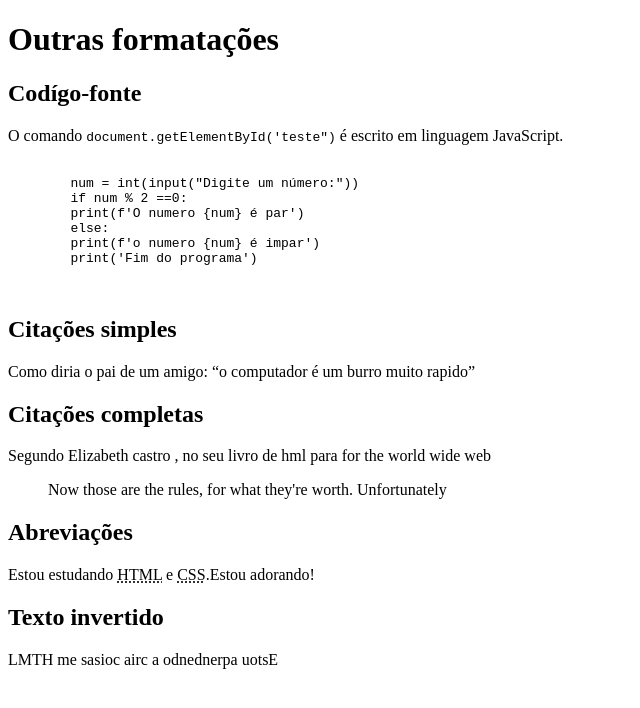
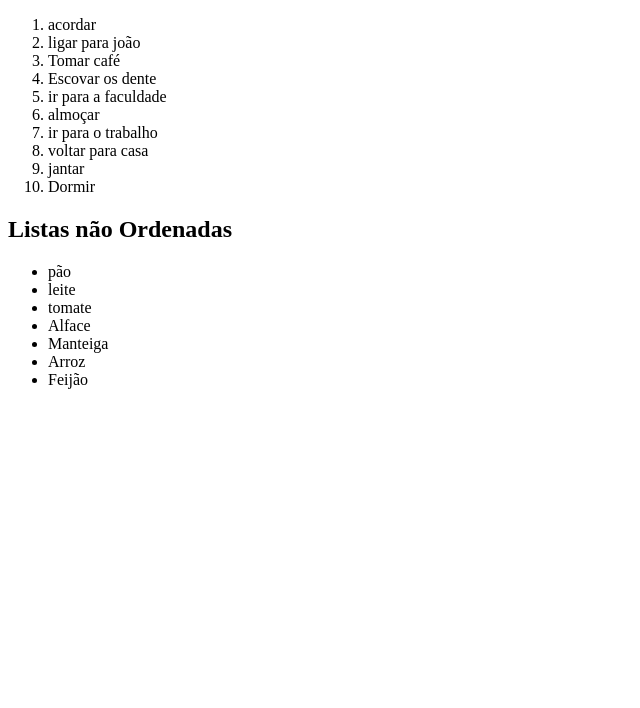
Before and after one commit to abnergabriell/curso-em-video, a plain HTML site: page html5-parte1/exercicio9/index.html in a window 1280 px wide. Shown: the whole page, without its empty margins (0-640 px from the left). Drawn offline with Linux system fonts and the light colour scheme.

Commit message:
Listas OL e UL
Listas OL e UL

```diff
--- a/html5-parte1/exercicio9/index.html
+++ b/html5-parte1/exercicio9/index.html
@@ -3,33 +3,30 @@
 <head>
     <meta charset="UTF-8">
     <meta name="viewport" content="width=device-width, initial-scale=1.0">
-    <title>Outras formataçôes</title>
+    <title>listas</title>
 </head>
 <body>
-    <h1>Outras formatações</h1>
-    <h2>Codígo-fonte</h2>
-    <p>O comando <code>document.getElementById('teste")</code> é escrito em linguagem JavaScript.</p>
-<pre>
-    <code>
-        num = int(input("Digite um número:"))
-        if num % 2 ==0:
-        print(f'O numero {num} é par')
-        else:
-        print(f'o numero {num} é impar')
-        print('Fim do programa')
-
-    </code>
-</pre>
-<h2>Citações simples</h2>
-<p>Como diria o pai de um amigo: <q>o computador é um burro muito rapido</q></p>
-<h2>Citações completas</h2>
-<p>Segundo Elizabeth castro , no seu livro de hml para for the world wide web</p>
-<blockquote cite= "https://www.google.com.br/books/edition/HTML_for_the_World_Wide_Web/Dq9L3KkDOFIC?hl=pt-BR&gbpv=1&dq=html&pg=PA190&printsec=frontcover">
-       Now those are the rules, for what they're worth. Unfortunately
-</blockquote>
-<h2>Abreviações</h2>
-<p>Estou estudando <abbr title="HyperText Markup Language">HTML</abbr> e <abbr title="Cascading Style Sheets">CSS</abbr>.Estou adorando!</p>
-<h2>Texto invertido</h2>
-<p><bdo dir="rtl">Estou aprendendo a cria coisas em HTML</bdo></p>
+<ol type="1"><!-- 1 A  a I i-->
+    <li>acordar</li>
+    <li>ligar para joão</li>
+    <li>Tomar café</li>
+    <li>Escovar os dente</li>
+    <li>ir para a faculdade</li>
+    <li>almoçar</li>
+    <li>ir para o trabalho</li>
+    <li>voltar para casa</li>
+    <li>jantar</li>
+    <li>Dormir</li>
+</ol>
+<h2>Listas não Ordenadas</h2>
+<ul type=" disc"><!--disc circle square-->
+    <li>pão</li>
+    <li>leite</li>
+    <li>tomate</li>
+    <li>Alface</li>
+    <li>Manteiga</li>
+    <li>Arroz</li>
+    <li>Feijão</li>
+</ul>
 </body>
 </html>
```
Also changed, not shown: html5-parte1/exercicio8b/index.html (added, +35 -0 lines).
